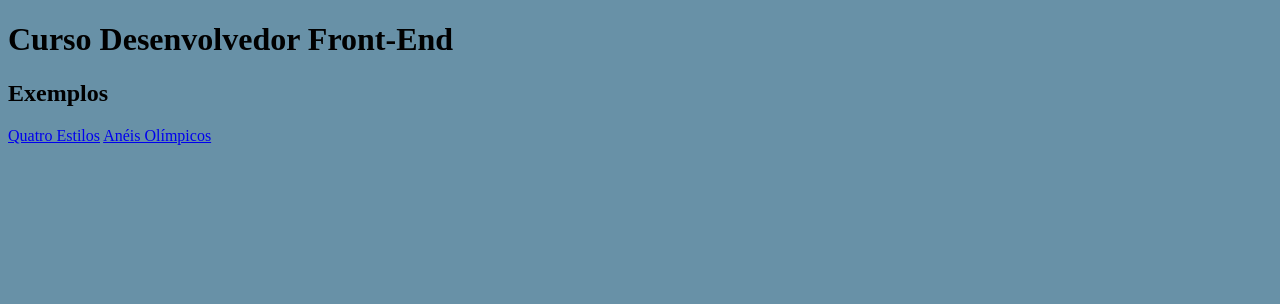
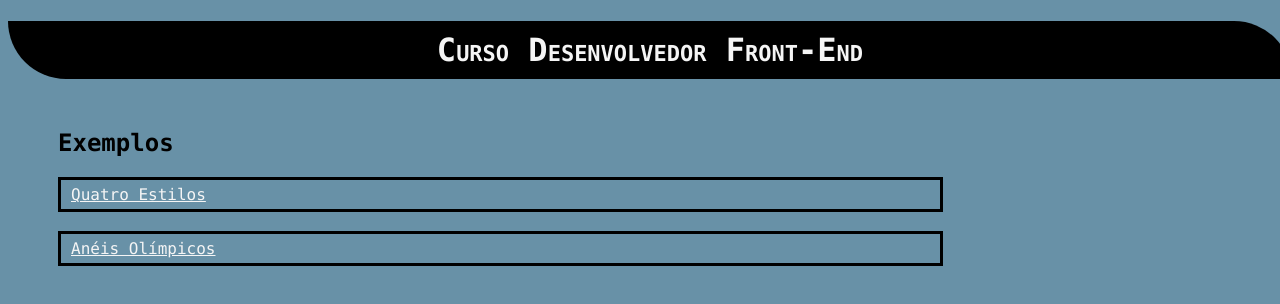
Before and after one commit to LuckyGualberto/qua207082, a plain HTML site: page index.html in a window 1280 px wide. Drawn offline with Linux system fonts and the light colour scheme.

Commit message:
ajustando

```diff
--- a/index.html
+++ b/index.html
@@ -7,6 +7,33 @@
     <style>
         body{
             background-color: #6891a7;
+            font: 100% "Lucida Console", Monaco, monospace;
+        }
+        h1{
+            font-variant: small-caps;
+            text-align: center;
+            width: 100%;
+            padding: 10px;
+            border-radius: 0px 300px 0px 300px;
+            background-color: black;
+            color: whitesmoke;
+        }
+        #exemplos{
+            width: 70%;
+            margin: 50px;
+        }
+        a{
+            color: whitesmoke;
+            display: flex;
+            border: 3px solid black;
+            padding: 5px 10px;
+            margin: 10 px;
+
+        }
+        a:hover{
+            color: whitesmoke;
+            background-color: black;
+            text-decoration: none;
         }
     </style>
 </head>
@@ -15,10 +42,11 @@
     Exemplo de comentário
     -->
     <h1>Curso Desenvolvedor Front-End</h1>
-    <h2>Exemplos</h2>
+
     <div id="exemplos">
-        <a href=".quatro-estilos/index.html">Quatro Estilos</a>
-        <a href="aneis-olimpicos.html">Anéis Olímpicos</a>
+        <h2>Exemplos</h2>
+        <a href=".quatro-estilos/index.html">Quatro Estilos</a><br>
+        <a href="aneis-olimpicos.html">Anéis Olímpicos</a><br>
     </div>
 </body>
 </html>
```
Also changed, not shown: exemplo-formulario.html (added, +25 -0 lines).
